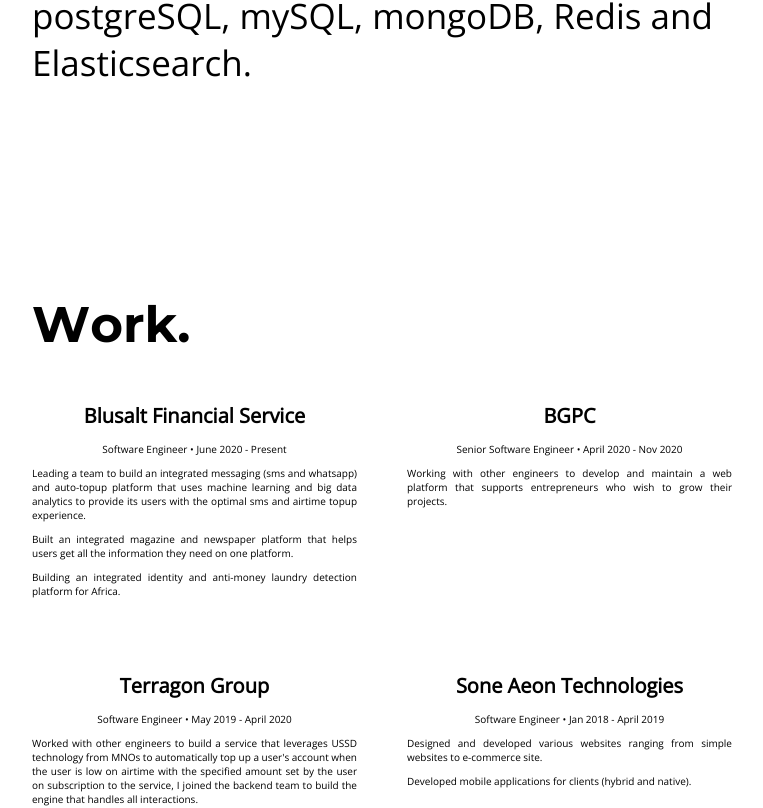
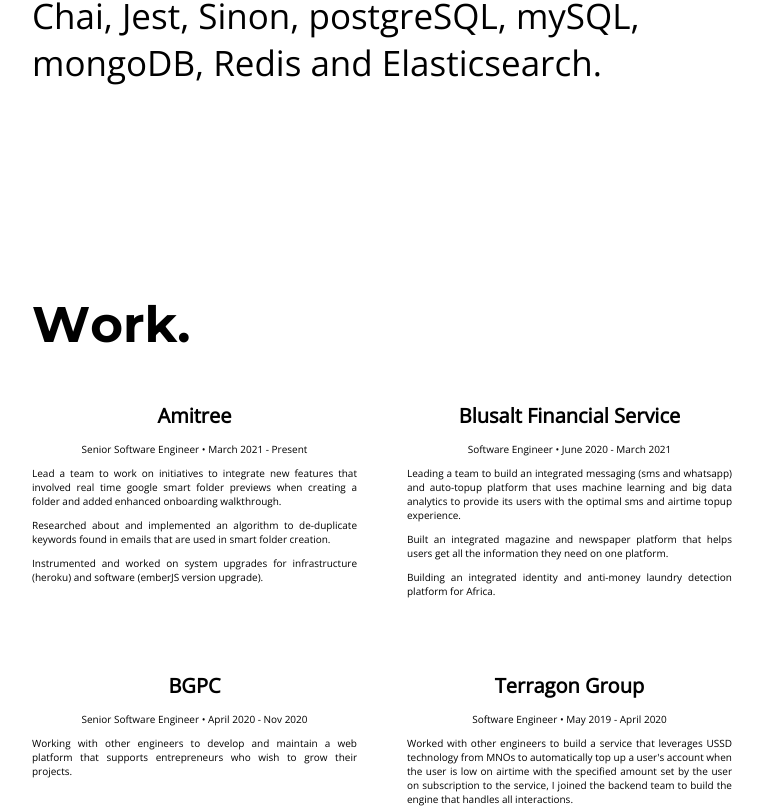
Before and after one commit to drexlar5/my-portfolio, a React (Create React App) app: page / in a window 1280 px wide. Shown: the part 1625-2433 px from the top of the page, without its empty margins (28-791 px from the left). Built offline with nearby package versions, Linux system fonts and the light colour scheme.

Commit message:
update profile

```diff
--- a/src/yourdata.js
+++ b/src/yourdata.js
@@ -1,39 +1,21 @@
 export default {
-  //(Please Do Not Remove The comma(,) after every variable)
-  //Change The Website Template
   name: "Drexlar",
   headerTagline: [
-    //Line 1 For Header
     "Hi 👋 You found me! I am Michael Agboola.",
-    //Line 2 For Header
     "Software Engineer at",
-    //Line 3 For Header
-    "Blusalt Financial Service",
+    "Amitree",
   ],
-  //Contact Email
   contactEmail: "drexlar37@gmail.com",
-  // Add Your About Text Here
   abouttext: [
     `I am a Fullstack Software Engineer experienced in building web and mobile technologies, working with databases and deploying applications to scale, I have worked on both fun and challenging projects that include building APIs to scale, creating awesome interfaces, working with complex queries for Databases and deploying/managing applications.`,
-    `I have over the years gained knowledge of and used micro-services, APIs, AWS, Digitalocean, GCP, Jenkins, Docker, Kubernetes, circleCI, queuing systems (RabbitMQ, Kafka, SQS), Typescript, JavaScript, PHP, ReactJs, VueJs, NodeJS, expressJs, Python, Mocha, Chai, Jest, Sinon, postgreSQL, mySQL, mongoDB, Redis and Elasticsearch.`,
+    `I have over the years gained knowledge of and used micro-services, APIs, AWS, Digitalocean, GCP, Jenkins, Docker, Kubernetes, circleCI, queuing systems (RabbitMQ, Kafka, SQS), Typescript, JavaScript, PHP, Ruby on Rails, ReactJs, VueJs, NodeJS, expressJs, Python, Mocha, Chai, Jest, Sinon, postgreSQL, mySQL, mongoDB, Redis and Elasticsearch.`,
   ],
   aboutImage:
     "https://drexlar5.github.io/images/profile.png",
-  //Change This To Hide The Image of About Section (True Or False)
-  ShowAboutImage: true, //true or false (Change Here)
-  // Change Projects Here
+  ShowAboutImage: true,
   projects: [
-    //    {
-    //     id: 1,//DO NOT CHANGE THIS (Please)😅
-    //     title:'Savests', //Project Title - Add Your Project Title Here
-    //      service:'Mobile App', // Add Your Service Type Here
-    //     //Project Image - Add Your Project Image Here
-    //      imageSrc:"https://lh3.googleusercontent.com/Q_3q3teQYlvvO6oP7m49gGVFw7BKkMS2tj4QQY--hBLzXQpbENulgCI6pyvXvqb1nXA=s360-rw",
-    //      //Project URL - Add Your Project Url Here
-    //      url:'https://play.google.com/store/apps/details?id=com.savests.main'
-    //     },
     {
-      id: 1, //DO NOT CHANGE THIS (Please)😅
+      id: 1,
       title: "Apptiku",
       service: "Mobile App",
       imageSrc:
@@ -42,21 +24,21 @@
         "https://play.google.com/store/apps/details?id=com.agboolamichael.apptiku",
     },
     {
-      id: 2, //DO NOT CHANGE THIS (Please)😅
+      id: 2,
       title: "Audio Converter",
       service: "Web App",
       imageSrc: require("./images/audio-converter.png"),
       url: "https://radiant-garden-17845.herokuapp.com/",
     },
     {
-      id: 3, //DO NOT CHANGE THIS (Please)😅
+      id: 3,
       title: "drexlar.com.ng",
       service: "Interactive Site",
       imageSrc: require("./images/drexlar.com.ng.png"),
       url: "https://drexlar.com.ng",
     },
     {
-      id: 4, //DO NOT CHANGE THIS (Please)😅
+      id: 4,
       title: "Simple React Ecommerce App ",
       service: "Web App",
       imageSrc: require("./images/ezewholesale.png"),
@@ -64,46 +46,39 @@
     },
 
     {
-      id: 5, //DO NOT CHANGE THIS (Please)😅
+      id: 5,
       title: "Vue Emoji Color Picker ",
       service: "Web App",
       imageSrc: require("./images/color-picker.png"),
       url: "http://emoji-color-picker.herokuapp.com/",
     },
     {
-      id: 6, //DO NOT CHANGE THIS (Please)😅
+      id: 6,
       title: "Newspaper Stand",
       service: "Web App",
       imageSrc: require("./images/tns.png"),
       url: "https://festive-keller-4a3f5a.netlify.app/",
     },
-    /*
-
-        If You Want To Add More Project just Copy and Paste This At The End (Update the id Respectively)
-    ,{
-        id: 5,
-        title: 'Project Five',
-        service: 'Something Amazing',
-        imageSrc: "",
-        url: ''
-    }
-    */
   ],
   works: [
-    // {
-    //   id: 1, //DO NOT CHANGE THIS (Please)😅
-    //   title: "Eze wholesale",
-    //   service: "Senior Software Engineer",
-    //   date: "Nov 2020 - Present",
-    //   workDescription: [
-    //     `Building a B2B marketplace allowing buyers & sellers to trade electronics in wholesale quantities with real-time market data.`,
-    //   ]
-    // },
     {
-      id: 2, //DO NOT CHANGE THIS (Please)😅
+      id: 1,
+      title: "Amitree",
+      service: "Senior Software Engineer",
+      date: "March 2021 - Present",
+      workDescription: [
+        `Lead a team to work on initiatives to integrate new features  that involved real time google smart folder previews when creating a folder and added enhanced onboarding walkthrough.`,
+
+        `Researched about and implemented an algorithm to de-duplicate keywords found in emails that are used in smart folder creation.`,
+
+        `Instrumented and worked on system upgrades for infrastructure (heroku) and software (emberJS version upgrade).`
+      ]
+    },
+    {
+      id: 2,
       title: "Blusalt Financial Service",
       service: "Software Engineer",
-      date: "June 2020 - Present",
+      date: "June 2020 - March 2021",
       workDescription: [
         `Leading a team to build an integrated messaging (sms and whatsapp) and auto-topup platform that uses machine learning and big data analytics to provide its users with the optimal sms and airtime topup experience.`,
 
@@ -113,7 +88,7 @@
       ]
     },
     {
-      id: 3, //DO NOT CHANGE THIS (Please)😅
+      id: 3,
       title: "BGPC",
       service: "Senior Software Engineer",
       date: "April 2020 - Nov 2020",
@@ -122,10 +97,9 @@
       ]
     },
     {
-      id: 4, //DO NOT CHANGE THIS (Please)😅
-      title: "Terragon Group", //Project Title - Add Your Project Title Here
-      service: "Software Engineer", // Add Your Service Type Here
-      //Project Image - Add Your Project Image Here
+      id: 4,
+      title: "Terragon Group",
+      service: "Software Engineer",
       date: "May 2019 - April 2020",
       workDescription: [
         `Worked with other engineers to build a service that leverages USSD technology from MNOs to automatically top up a user's account when the user is low on airtime with the specified amount set by the user on subscription to the service, I joined the backend team to build the engine that handles all interactions.`,
@@ -138,7 +112,7 @@
       ]
     },
     {
-      id: 5, //DO NOT CHANGE THIS (Please)😅
+      id: 5,
       title: "Sone Aeon Technologies",
       service: "Software Engineer",
       date: "Jan 2018 - April 2019",
@@ -148,7 +122,7 @@
       ]
     },
     {
-      id: 6, //DO NOT CHANGE THIS (Please)😅
+      id: 6,
       title: "Naikobs",
       service: "Software Engineer",
       date: "Aug 2016 - December 2017",
@@ -158,28 +132,8 @@
         `Modelled and designed a smoke detection system to prevent fire outbreaks in homes and offices.`,
       ]
     },
-    //     {
-    //         id: 4,//DO NOT CHANGE THIS (Please)😅
-    //         title: 'Project Four',
-    //         service: 'Branding',
-    //         workDescription: "https://images.unsplash.com/photo-1558452919-08ae4aea8e29?ixlib=rb-1.2.1&ixid=eyJhcHBfaWQiOjEyMDd9&auto=format&fit=crop&w=500&q=60",
-    //         url: 'http://chetanverma.com/'
-    //    }
-
-    /*
-
-      If You Want To Add More Project just Copy and Paste This At The End (Update the id Respectively)
-      ,{
-        id: 5,
-        title: 'Project Five',
-        service: 'Something Amazing',
-        workDescription: "",
-        url: ''
-      }
-    */
   ],
   social: [
-    // Add Or Remove The Link Accordingly
     { name: "Github", url: "https://github.com/drexlar5" },
     {
       name: "LinkedIn",
@@ -189,9 +143,5 @@
       name: "Twitter",
       url: "https://twitter.com/drexlar01",
     },
-    // {
-    //     name: 'Instagram',
-    //     url: 'https://www.instagram.com/cv.uidesign/'
-    // }
   ],
 };
```
